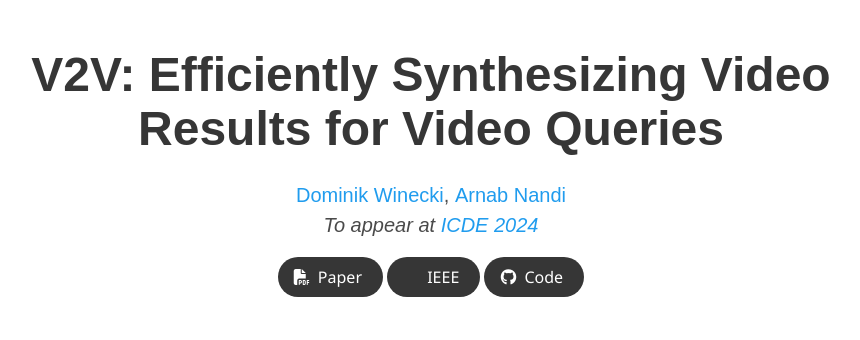
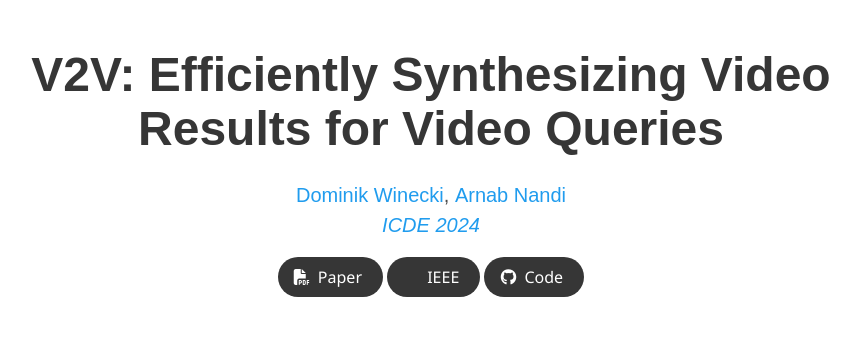
Before and after one commit to ixlab/v2v, a plain HTML site: page index.html in a window 1280 px wide. Shown: the top 340 px of the page, without its empty margins (209-1069 px from the left). Drawn offline with nearby package versions, Linux system fonts and the light colour scheme; some icons are missing; a web font is replaced by a local one.

Commit message:
Update index.html

```diff
--- a/index.html
+++ b/index.html
@@ -35,7 +35,7 @@
             </div>
 
             <div class="is-size-5 publication-authors">
-              <p class="author-block"><em>To appear at <a href="https://icde2024.github.io/DEFT.html">ICDE 2024</a></em></p>
+              <p class="author-block"><em><a href="https://icde2024.github.io/DEFT.html">ICDE 2024</a></em></p>
             </div>
 
             <div class="column has-text-centered">
```
